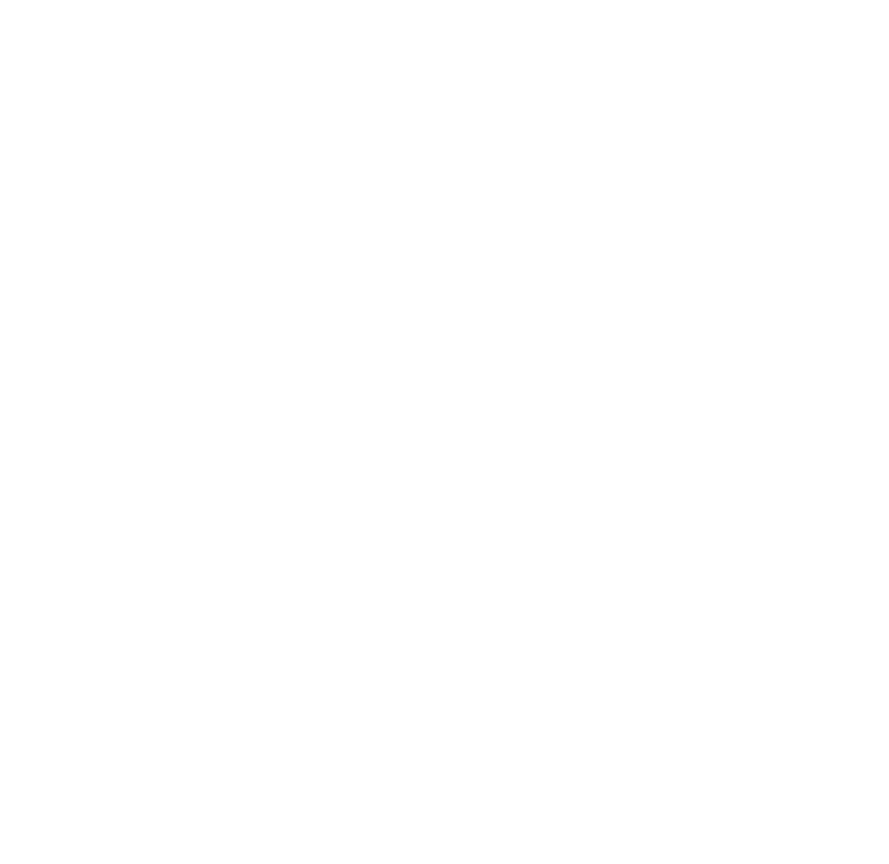
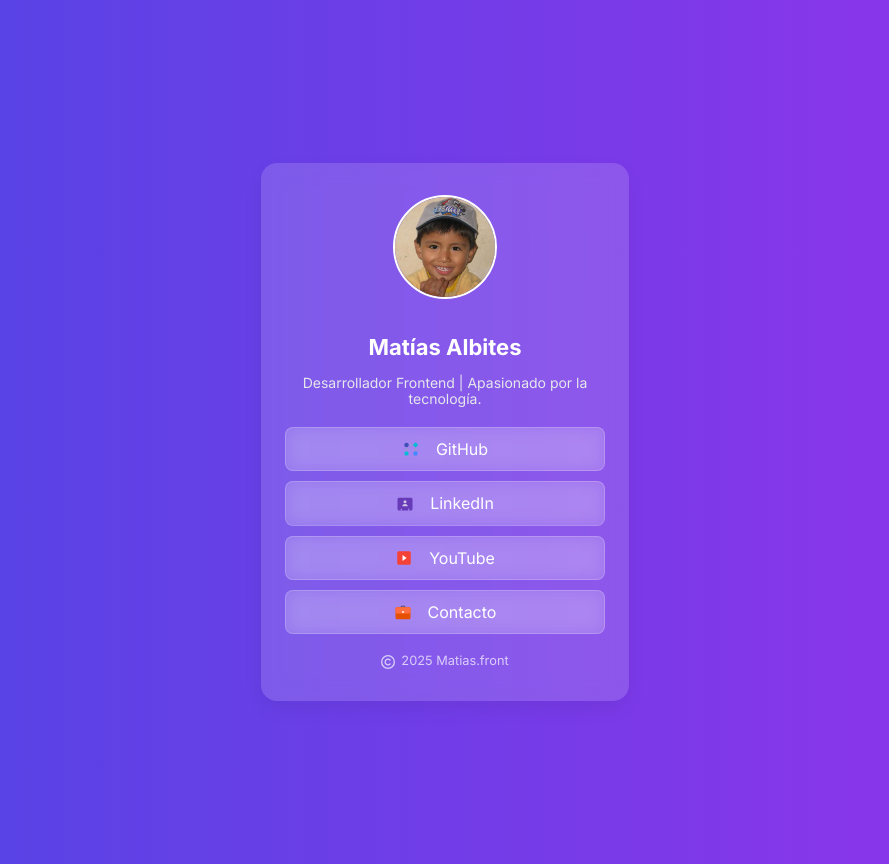
Before and after one commit to JaGu25/link-tree-clone-web, a React (Vite) app: page /public in a window 1280 px wide. Before the commit this address had no page. Shown: the whole page, without its empty margins (195-1084 px from the left). Before the commit the page ends 800 px from the top, so only its background shows below. Built offline with nearby package versions, Linux system fonts and the light colour scheme.

Commit message:
feat: Maquetacion PerfilPublico

```diff
--- a/src/components/LinktreeConfig/LinktreeConfig.module.css
+++ b/src/components/LinktreeConfig/LinktreeConfig.module.css
@@ -6,7 +6,7 @@
 
 .wrapper {
   padding: 2rem;
-  background-color: var(--card-bg);
+  background-color: var(--background-gray);
   min-height: 100vh;
   font-family: var(--font-main);
 }
--- a/src/components/Navbar/Navbar.module.css
+++ b/src/components/Navbar/Navbar.module.css
@@ -31,7 +31,7 @@
   margin-left: 10px;
   padding: 8px 16px;
   border: none;
-  border-radius: 6px;
+  border-radius: 999px;
   font-weight: 500;
   cursor: pointer;
   transition: background-color 0.3s ease;
--- a/src/components/ProfilePreview/ProfilePreview.module.css
+++ b/src/components/ProfilePreview/ProfilePreview.module.css
@@ -93,3 +93,12 @@
 .footerIcon {
   color: rgba(255, 255, 255, 0.7);
 }
+
+.publicWrapper {
+  min-height: 100vh;
+  display: flex;
+  justify-content: center;
+  align-items: center;
+   background: linear-gradient(to right, #4f46e5, #9333ea);
+  padding: 2rem;
+}
--- /dev/null
+++ b/src/components/PublicProfile/PublicProfile.jsx
@@ -0,0 +1,60 @@
+import React from "react";
+import styles from "../ProfilePreview/ProfilePreview.module.css";
+import { FcBusinessContact, FcBriefcase, FcStart, FcWorkflow } from "react-icons/fc";
+import { FaRegCopyright } from "react-icons/fa6";
+import avatar from "../../assets/me.jpeg";
+
+const PublicProfile = () => {
+  return (
+   <section className={styles.publicWrapper}>
+      <div className={styles.preview}>
+        <img className={styles.avatar} src={avatar} alt="Avatar" />
+        <h2 className={styles.name}>Matías Albites</h2>
+        <p className={styles.bio}>
+          Desarrollador Frontend | Apasionado por la tecnología.
+        </p>
+
+        <div className={styles.links}>
+          <a
+            href="https://github.com"
+            className={styles.link}
+            target="_blank"
+            rel="noreferrer"
+          >
+            <FcWorkflow className={styles.icon} />
+            GitHub
+          </a>
+          <a
+            href="https://linkedin.com"
+            className={styles.link}
+            target="_blank"
+            rel="noreferrer"
+          >
+            <FcBusinessContact className={styles.icon} />
+            LinkedIn
+          </a>
+          <a
+            href="https://youtube.com"
+            className={styles.link}
+            target="_blank"
+            rel="noreferrer"
+          >
+            <FcStart className={styles.icon} />
+            YouTube
+          </a>
+          <a href="https://mail.google.com/mail/u/0/#inbox" className={styles.link}>
+            <FcBriefcase className={styles.icon} />
+            Contacto
+          </a>
+        </div>
+
+        <div className={styles.footer}>
+          <FaRegCopyright size={14} className={styles.footerIcon} />
+          <span>2025 Matias.front</span>
+        </div>
+      </div>
+    </section>
+  );
+};
+
+export default PublicProfile;
--- a/src/routes/routes.jsx
+++ b/src/routes/routes.jsx
@@ -5,6 +5,7 @@
 import Login from "../components/Login/Login";
 import Register from "../components/Register/Register";
 import LinktreeConfig from "../components/LinktreeConfig/LinktreeConfig";
+import PublicProfile from "../components/PublicProfile/PublicProfile";
 
 function AppRoutes() {
   return (
@@ -15,6 +16,7 @@
       <Route path="/login" element={<Login />} />
       <Route path="/register" element={<Register />} />
       <Route path="/config" element={<LinktreeConfig/>} />
+       <Route path="/public" element={<PublicProfile/>} />
     </Routes>
   );
 }
--- a/src/styles/variables.css
+++ b/src/styles/variables.css
@@ -23,4 +23,5 @@
   --font-6xl: 5rem;
   --font-h2: 2.5rem;
   --font-main: 'Inter';
+  --background-gray: #f8f9fb;
 }
```
